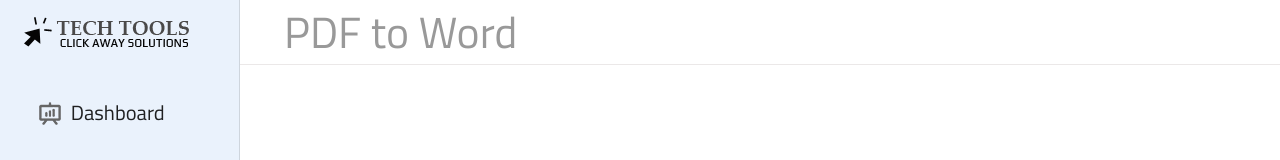
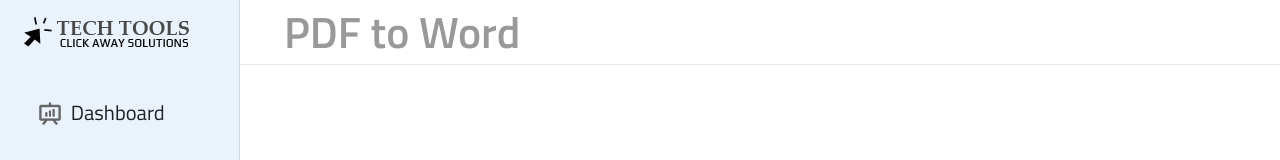
Before and after one commit to Kumarapuvenkatesu/Table-Extraction-Main, a React (Create React App) app: page /#/pdf-to-word in a window 1280 px wide. Shown: the top 160 px of the page. Built offline with nearby package versions, Linux system fonts and the light colour scheme.

Commit message:
header text convert to bold

```diff
--- a/src/components/Header/TextHeader.js
+++ b/src/components/Header/TextHeader.js
@@ -36,7 +36,7 @@ export default function TextHeader() {
       }}
     >
       <Toolbar>
-        <Typography variant="h4" noWrap className="heading-tag" sx={{ marginLeft: "20px" }}>
+        <Typography variant="h4" noWrap className="heading-tag" sx={{ marginLeft: "20px",fontWeight:"550" }}>
           {text}
         </Typography>
       </Toolbar>
```
